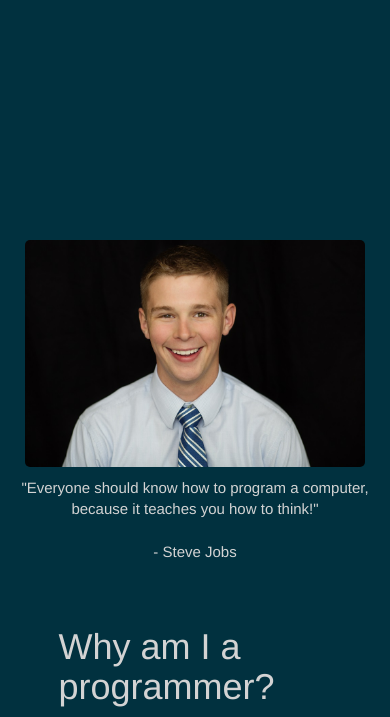
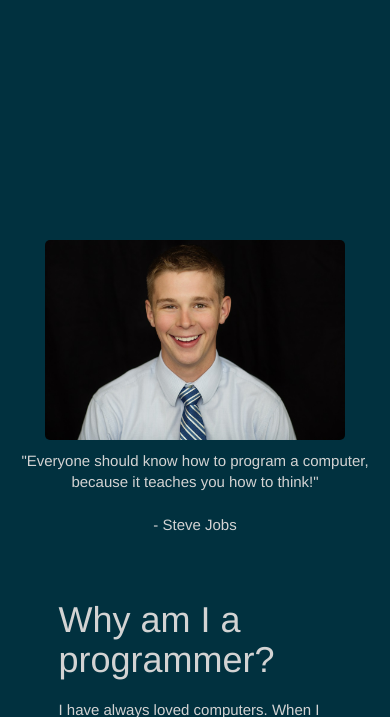
Before and after one commit to rybart/ryanbartholomew, a PHP site: page / in a window 390 px wide. Shown: the part 704-1421 px from the top of the page. Run offline with PHP 8.4, Linux system fonts and the light colour scheme; some libraries are stand-ins or nearby versions; some web fonts are replaced.

Commit message:
mobile ready

```diff
--- a/main.css
+++ b/main.css
@@ -415,13 +415,13 @@ h1, h2, h3, h4, h5, h6 {
     }
 @media screen and (max-width: 600px) {
     .mypic{
-        max-height:227px
+        max-height:200px
     }
     .landingPageName{
         text-align:center;
     }
     .deviconContainer{
-        font-size:15vw;
+        font-size:15vw;S
     }
     #experience{
         height:auto;
```
